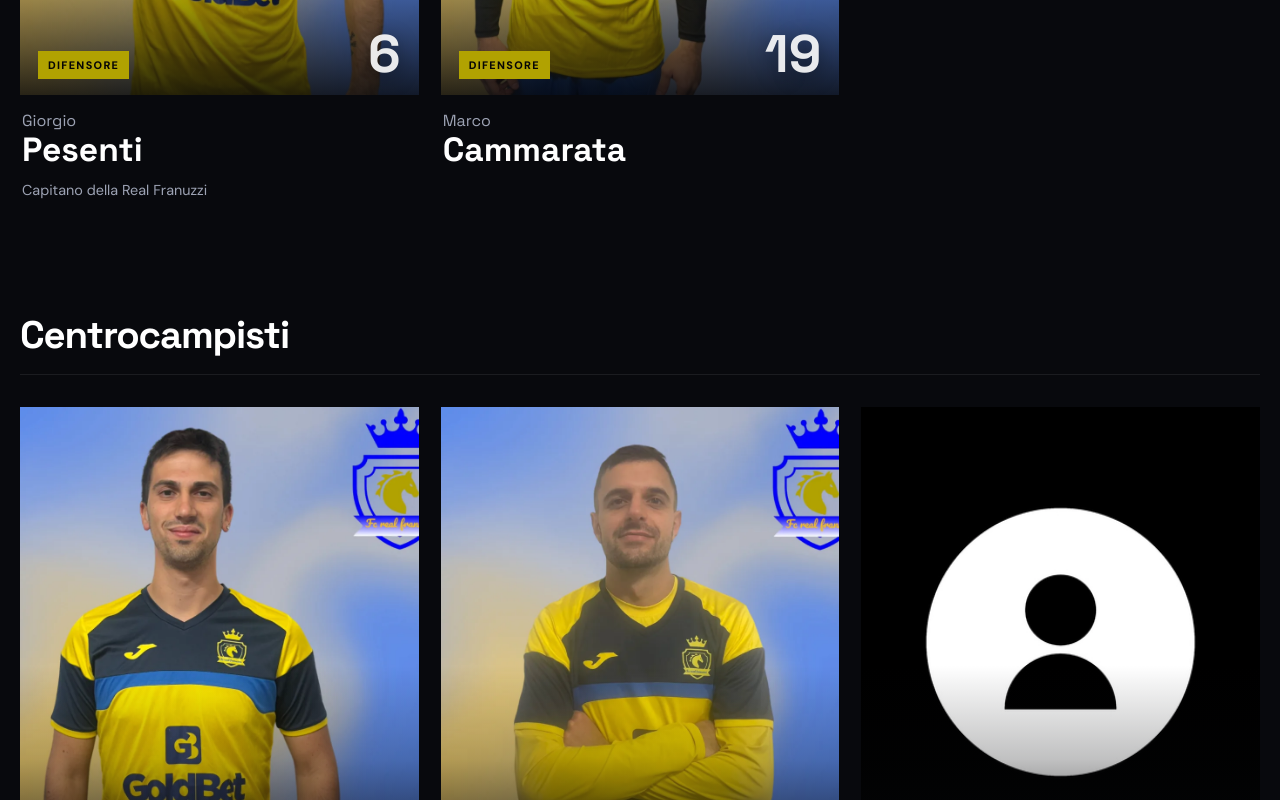
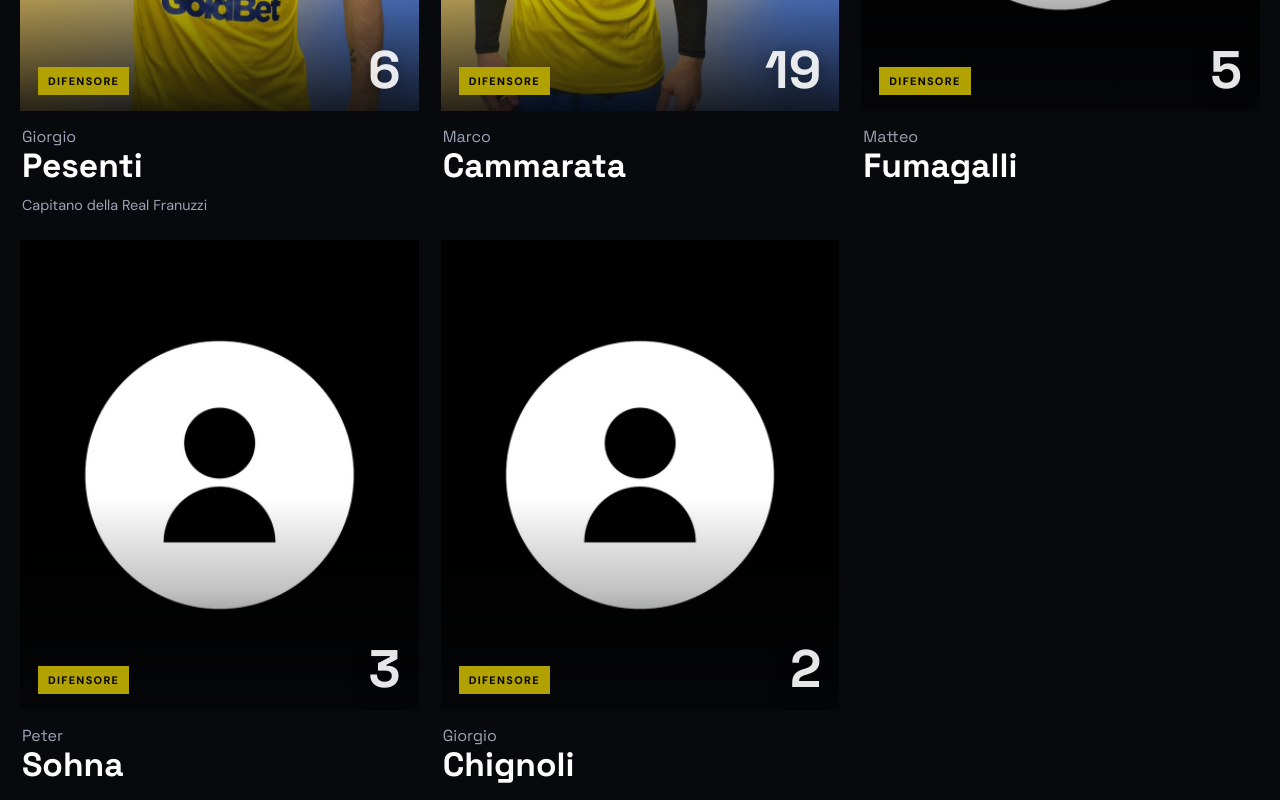
Before and after one commit to simonedantevisconti/real-franuzzi-new, a React (Vite) app: page /rosa in a window 1280 px wide. Shown: the part 1920-2720 px from the top of the page. Built offline with nearby package versions, Linux system fonts and the light colour scheme.

Commit message:
[UPD] rosa lista

```diff
--- a/src/data/rosa.json
+++ b/src/data/rosa.json
@@ -1,6 +1,6 @@
 [
   {
-    "nome": "",
+    "nome": "Alex",
     "cognome": "Fornasier",
     "ruolo": "Portiere",
     "numero": 1,
@@ -27,6 +27,33 @@
     "immagine-2": "marco-cammarata-2.webp"
   },
   {
+    "nome": "Matteo",
+    "cognome": "Fumagalli",
+    "ruolo": "Difensore",
+    "numero": 5,
+    "descrizione": "",
+    "immagine-1": "",
+    "immagine-2": ""
+  },
+  {
+    "nome": "Peter",
+    "cognome": "Sohna",
+    "ruolo": "Difensore",
+    "numero": 3,
+    "descrizione": "",
+    "immagine-1": "",
+    "immagine-2": ""
+  },
+  {
+    "nome": "Giorgio",
+    "cognome": "Chignoli",
+    "ruolo": "Difensore",
+    "numero": 2,
+    "descrizione": "",
+    "immagine-1": "",
+    "immagine-2": ""
+  },
+  {
     "nome": "Fabio",
     "cognome": "Barbieri",
     "ruolo": "Centrocampista",
@@ -37,7 +64,7 @@
   },
   {
     "nome": "Mattia",
-    "cognome": "Gargiulo",
+    "cognome": "Gargiuolo",
     "ruolo": "Centrocampista",
     "numero": 15,
     "descrizione": "",
@@ -58,6 +85,24 @@
     "cognome": "Perego",
     "ruolo": "Centrocampista",
     "numero": 45,
+    "descrizione": "",
+    "immagine-1": "",
+    "immagine-2": ""
+  },
+  {
+    "nome": "Matteo",
+    "cognome": "Comelli",
+    "ruolo": "Centrocampista",
+    "numero": 8,
+    "descrizione": "",
+    "immagine-1": "",
+    "immagine-2": ""
+  },
+  {
+    "nome": "Kerim",
+    "cognome": "Bouinbi",
+    "ruolo": "Centrocampista",
+    "numero": 11,
     "descrizione": "",
     "immagine-1": "",
     "immagine-2": ""
@@ -90,6 +135,24 @@
     "immagine-2": "stefano-gennari-2.webp"
   },
   {
+    "nome": "Zeno",
+    "cognome": "Crippa",
+    "ruolo": "Attaccante",
+    "numero": 21,
+    "descrizione": "",
+    "immagine-1": "",
+    "immagine-2": ""
+  },
+  {
+    "nome": "Cristian",
+    "cognome": "Sciortino",
+    "ruolo": "Presidente",
+    "numero": null,
+    "descrizione": "",
+    "immagine-1": "",
+    "immagine-2": ""
+  },
+  {
     "nome": "Francesco",
     "cognome": "Lamanuzzi",
     "ruolo": "Allenatore",
@@ -110,7 +173,7 @@
   {
     "nome": "Emanuele",
     "cognome": "Francesconi",
-    "ruolo": "Presidente",
+    "ruolo": "Direttore Sportivo",
     "numero": null,
     "descrizione": "",
     "immagine-1": "",
--- a/src/pages/Rosa.jsx
+++ b/src/pages/Rosa.jsx
@@ -46,7 +46,7 @@ const sections = [
   },
   {
     titolo: "Staff",
-    ruoli: ["Allenatore", "Presidente", "Dirigente"],
+    ruoli: ["Allenatore", "Presidente", "Dirigente", "Direttore Sportivo"],
   },
 ];
 
```
Also changed, not shown: 1 other file (tests, documents, lock files or other folders).
